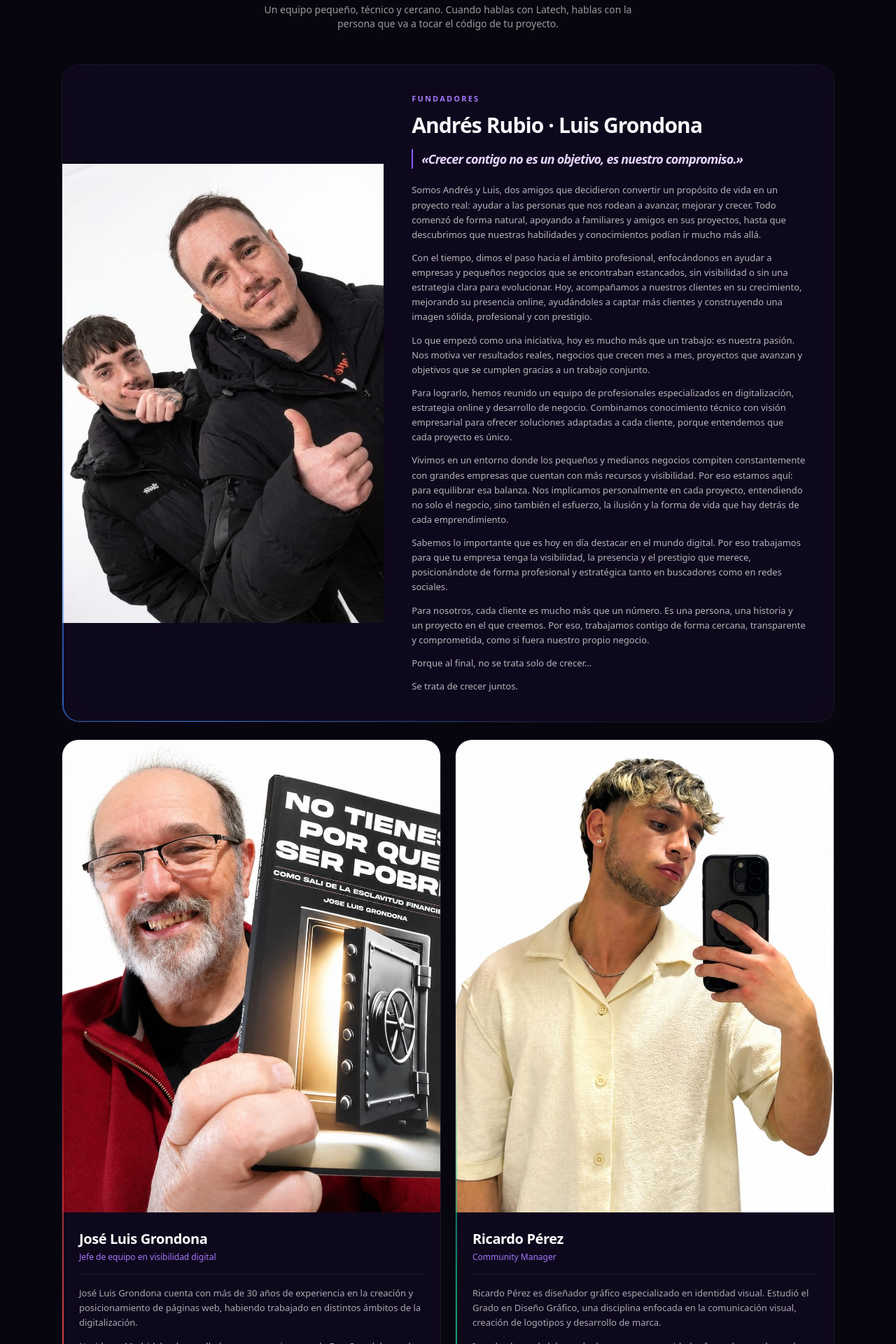
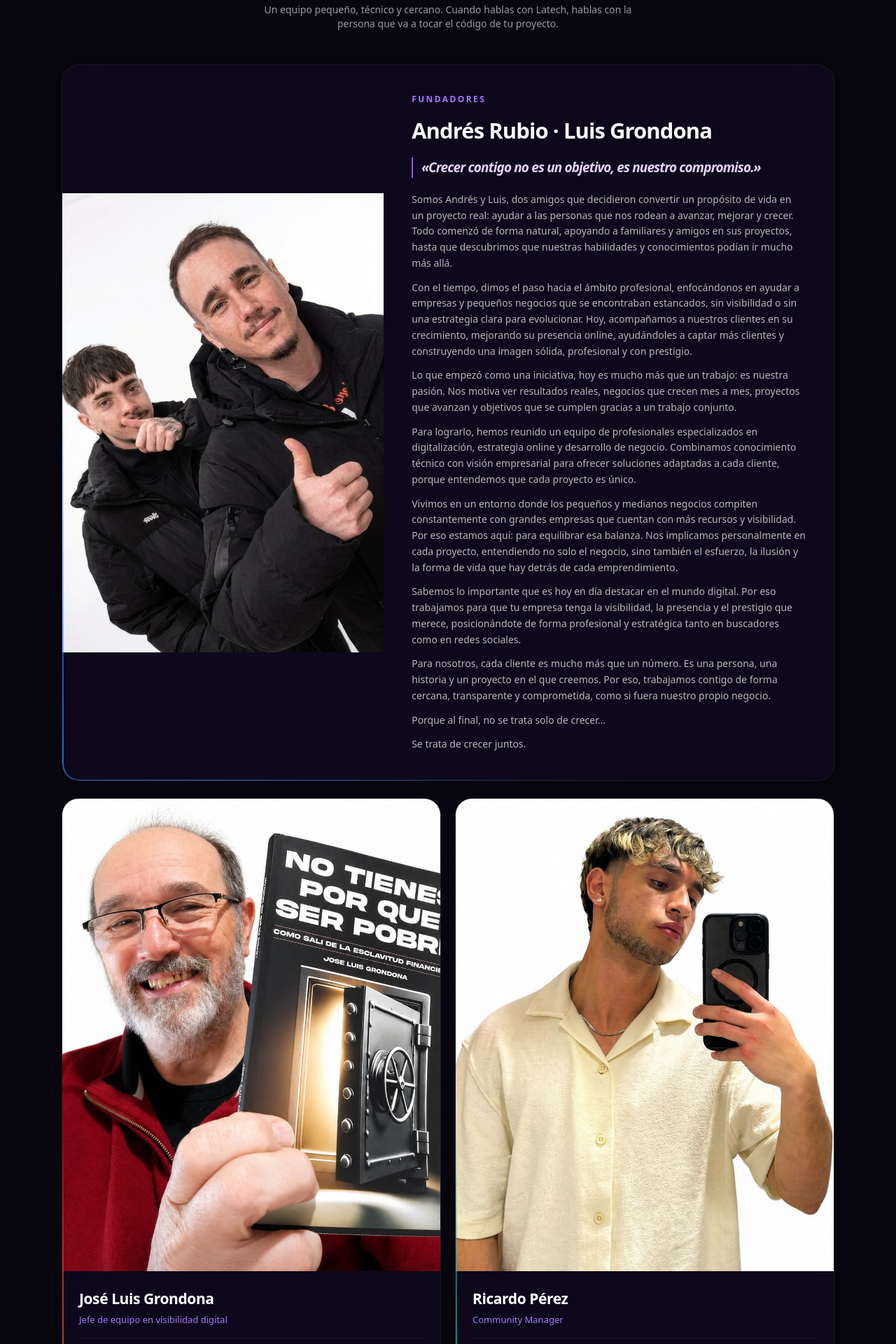
Before and after one commit to Andreh33/jaja, a Next.js app: page /sobre-nosotros in a window 1280 px wide. Shown: the part 2600-4520 px from the top of the page at 70% size. Built offline with nearby package versions, Linux system fonts and the light colour scheme.

Commit message:
style(equipo): aumentar 1px tipografía interior de tarjetas
Co-Authored-By: Claude Opus 4.7 <noreply@anthropic.com>

```diff
--- a/src/app/sobre-nosotros/_components/EquipoSection.tsx
+++ b/src/app/sobre-nosotros/_components/EquipoSection.tsx
@@ -39,15 +39,15 @@ function MiembroCard({ miembro }: { miembro: Miembro }) {
         />
       </div>
       <div className="flex flex-1 flex-col p-5 md:p-6">
-        <h3 className="font-display text-xl text-white" style={{ letterSpacing: '-0.02em' }}>
+        <h3 className="font-display text-[21px] text-white" style={{ letterSpacing: '-0.02em' }}>
           {miembro.nombre}
         </h3>
-        <p className="mt-1 text-xs font-medium" style={{ color: 'var(--purple-300)' }}>
+        <p className="mt-1 text-[13px] font-medium" style={{ color: 'var(--purple-300)' }}>
           {miembro.rol}
         </p>
         <Parrafos
           items={miembro.descripcion}
-          className="mt-4 space-y-3 border-t pt-4 text-[13px] text-white/65"
+          className="mt-4 space-y-3 border-t pt-4 text-[14px] text-white/65"
         />
       </div>
     </article>
@@ -93,20 +93,20 @@ export default function EquipoSection() {
             </div>
             <div className="flex flex-col justify-center p-6 md:p-8 lg:col-span-7 lg:p-10">
               <p
-                className="mb-3 text-[11px] font-semibold uppercase tracking-[0.2em]"
+                className="mb-3 text-[12px] font-semibold uppercase tracking-[0.2em]"
                 style={{ color: 'var(--purple-300)' }}
               >
                 {fundadores.rol}
               </p>
               <h3
-                className="font-display text-2xl md:text-3xl"
+                className="font-display text-[25px] md:text-[31px]"
                 style={{ letterSpacing: '-0.03em', fontWeight: 800 }}
               >
                 {fundadores.nombre}
               </h3>
               {fundadores.lema && (
                 <p
-                  className="mt-4 border-l-2 pl-3 font-display text-base italic md:text-lg"
+                  className="mt-4 border-l-2 pl-3 font-display text-[17px] italic md:text-[19px]"
                   style={{ borderColor: 'var(--purple-400)', color: 'var(--purple-100)' }}
                 >
                   «{fundadores.lema}»
@@ -114,7 +114,7 @@ export default function EquipoSection() {
               )}
               <Parrafos
                 items={fundadores.descripcion}
-                className="mt-5 space-y-3 text-[13px] text-white/70"
+                className="mt-5 space-y-3 text-[14px] text-white/70"
               />
             </div>
           </article>
```
